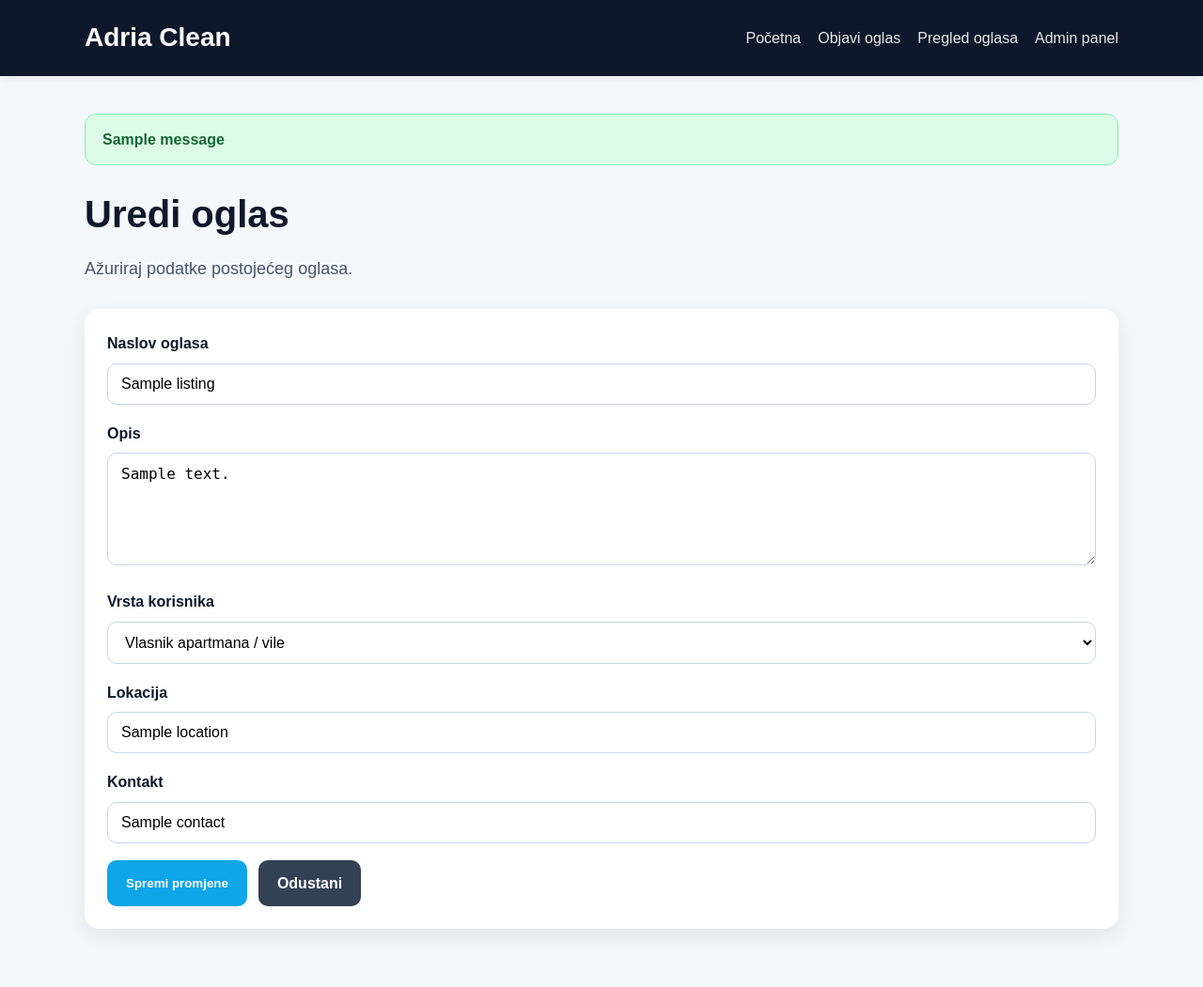
After one commit to TinB22/Adria_clean, a Flask app: template templates/edit_listing.html in a window 1280 px wide. The commit adds this page. Shown: the whole page at 94% size. Run offline with Flask 3, Linux system fonts and the light colour scheme; the template is opened without the code that fills it: most values are stand-ins (such as "Sample title", 1, 10 or a date in 2020); one stand-in notice (Sample message) is shown.

Commit message:
Ubačene neke promjene radi lakšeg snalaženja i popravljeni errori kod pokretanja (više thread-ova itd.)

```diff
--- a/app.py
+++ b/app.py
@@ -1,13 +1,15 @@
-from flask import Flask, render_template, request, redirect, url_for
+from flask import Flask, render_template, request, redirect, url_for, flash
 from pymongo import MongoClient
 from config import Config
 from datetime import datetime, UTC
 from bson.objectid import ObjectId
+import certifi
 
 app = Flask(__name__)
 app.config.from_object(Config)
 
-client = MongoClient(app.config["MONGO_URI"])
+ca = certifi.where()
+client = MongoClient(app.config["MONGO_URI"], tlsCAFile=ca)
 db = client[app.config["DB_NAME"]]
 listings_collection = db["listings"]
 
@@ -25,11 +27,15 @@ def home():
 @app.route("/create-listing", methods=["GET", "POST"])
 def create_listing():
     if request.method == "POST":
-        title = request.form.get("title")
-        description = request.form.get("description")
-        user_type = request.form.get("user_type")
-        location = request.form.get("location")
-        contact = request.form.get("contact")
+        title = request.form.get("title", "").strip()
+        description = request.form.get("description", "").strip()
+        user_type = request.form.get("user_type", "").strip()
+        location = request.form.get("location", "").strip()
+        contact = request.form.get("contact", "").strip()
+
+        if not title or not description or not user_type or not location or not contact:
+            flash("Sva polja moraju biti ispunjena.", "error")
+            return render_template("create_listing.html")
 
         listing = {
             "title": title,
@@ -41,8 +47,8 @@ def create_listing():
         }
 
         listings_collection.insert_one(listing)
-
-        return redirect(url_for("home"))
+        flash("Oglas je uspješno objavljen.", "success")
+        return redirect(url_for("listings"))
 
     return render_template("create_listing.html")
 
@@ -94,8 +100,50 @@ def admin():
 @app.route("/delete-listing/<listing_id>", methods=["POST"])
 def delete_listing(listing_id):
     listings_collection.delete_one({"_id": ObjectId(listing_id)})
+    flash("Oglas je uspješno obrisan.", "success")
     return redirect(url_for("admin"))
 
+@app.route("/edit-listing/<listing_id>", methods=["GET", "POST"])
+def edit_listing(listing_id):
+    listing = listings_collection.find_one({"_id": ObjectId(listing_id)})
+
+    if not listing:
+        return "Oglas nije pronađen.", 404
+
+    if request.method == "POST":
+        title = request.form.get("title", "").strip()
+        description = request.form.get("description", "").strip()
+        user_type = request.form.get("user_type", "").strip()
+        location = request.form.get("location", "").strip()
+        contact = request.form.get("contact", "").strip()
+
+        if not title or not description or not user_type or not location or not contact:
+            flash("Sva polja moraju biti ispunjena.", "error")
+            listing["title"] = title
+            listing["description"] = description
+            listing["user_type"] = user_type
+            listing["location"] = location
+            listing["contact"] = contact
+            return render_template("edit_listing.html", listing=listing)
+
+        updated_data = {
+            "title": title,
+            "description": description,
+            "user_type": user_type,
+            "location": location,
+            "contact": contact,
+        }
+
+        listings_collection.update_one(
+            {"_id": ObjectId(listing_id)},
+            {"$set": updated_data}
+        )
+
+        flash("Oglas je uspješno ažuriran.", "success")
+        return redirect(url_for("admin"))
+
+    return render_template("edit_listing.html", listing=listing)
 
 if __name__ == "__main__":
-    app.run(debug=True)
+    # cisto da se Flask sam ne pokrece ispocetka da ne sudaramo thread-ove itd.
+    app.run(debug=True, use_reloader=False)
--- a/static/style.css
+++ b/static/style.css
@@ -214,3 +214,26 @@ textarea {
 .listing-card .page-title {
     margin-bottom: 20px;
 }
+
+.flash-wrapper {
+    margin-bottom: 20px;
+}
+
+.flash-message {
+    padding: 14px 18px;
+    border-radius: 12px;
+    font-weight: 600;
+    margin-bottom: 12px;
+}
+
+.flash-success {
+    background-color: #dcfce7;
+    color: #166534;
+    border: 1px solid #86efac;
+}
+
+.flash-error {
+    background-color: #fee2e2;
+    color: #991b1b;
+    border: 1px solid #fca5a5;
+}
--- a/templates/admin.html
+++ b/templates/admin.html
@@ -35,6 +35,10 @@
             </div>
 
             <div class="actions-row">
+                <a href="{{ url_for('edit_listing', listing_id=listing._id) }}" class="btn">
+                    Uredi oglas
+                </a>
+
                 <form method="POST" action="{{ url_for('delete_listing', listing_id=listing._id) }}">
                     <button type="submit" class="btn btn-danger">Obriši oglas</button>
                 </form>
--- a/templates/base.html
+++ b/templates/base.html
@@ -21,6 +21,17 @@
     </header>
 
     <main class="container main-content">
+        {% with messages = get_flashed_messages(with_categories=true) %}
+            {% if messages %}
+                <div class="flash-wrapper">
+                    {% for category, message in messages %}
+                        <div class="flash-message flash-{{ category }}">
+                            {{ message }}
+                        </div>
+                    {% endfor %}
+                </div>
+            {% endif %}
+        {% endwith %}
         {% block content %}{% endblock %}
     </main>
 </body>
--- /dev/null
+++ b/templates/edit_listing.html
@@ -0,0 +1,49 @@
+{% extends "base.html" %}
+
+{% block title %}Uredi oglas | Adria Clean{% endblock %}
+
+{% block content %}
+<h1 class="page-title">Uredi oglas</h1>
+<p class="page-subtitle">Ažuriraj podatke postojećeg oglasa.</p>
+
+<section class="form-card">
+    <form method="POST" action="{{ url_for('edit_listing', listing_id=listing._id) }}">
+        <div class="form-group">
+            <label for="title">Naslov oglasa</label>
+            <input type="text" id="title" name="title" value="{{ listing.title }}" required>
+        </div>
+
+        <div class="form-group">
+            <label for="description">Opis</label>
+            <textarea id="description" name="description" required>{{ listing.description }}</textarea>
+        </div>
+
+        <div class="form-group">
+            <label for="user_type">Vrsta korisnika</label>
+            <select id="user_type" name="user_type" required>
+                <option value="owner" {% if listing.user_type == "owner" %}selected{% endif %}>
+                    Vlasnik apartmana / vile
+                </option>
+                <option value="cleaner" {% if listing.user_type == "cleaner" %}selected{% endif %}>
+                    Čistač / pružatelj usluge
+                </option>
+            </select>
+        </div>
+
+        <div class="form-group">
+            <label for="location">Lokacija</label>
+            <input type="text" id="location" name="location" value="{{ listing.location }}" required>
+        </div>
+
+        <div class="form-group">
+            <label for="contact">Kontakt</label>
+            <input type="text" id="contact" name="contact" value="{{ listing.contact }}" required>
+        </div>
+
+        <div class="actions-row">
+            <button type="submit" class="btn">Spremi promjene</button>
+            <a href="{{ url_for('admin') }}" class="btn btn-secondary">Odustani</a>
+        </div>
+    </form>
+</section>
+{% endblock %}
```
